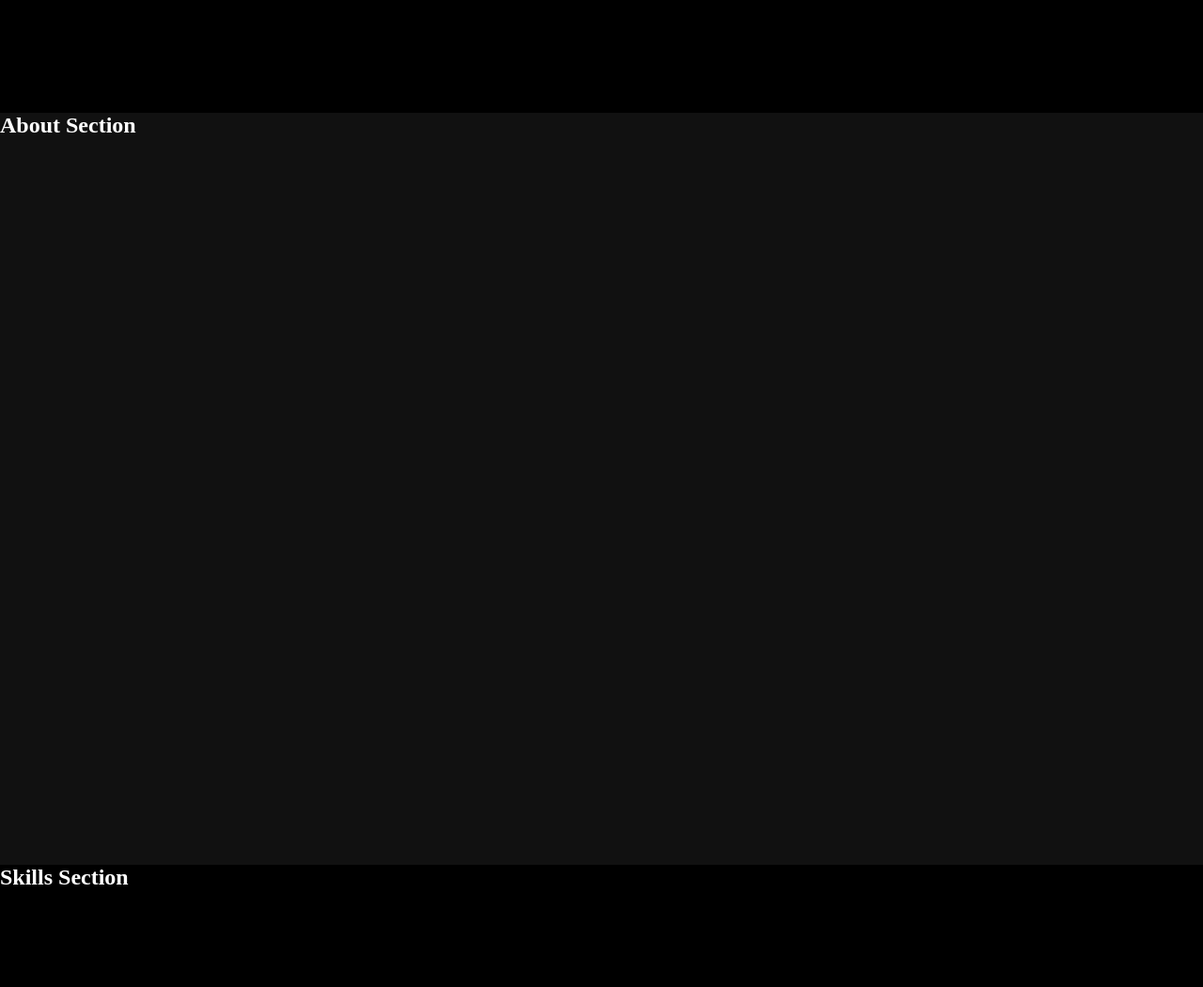
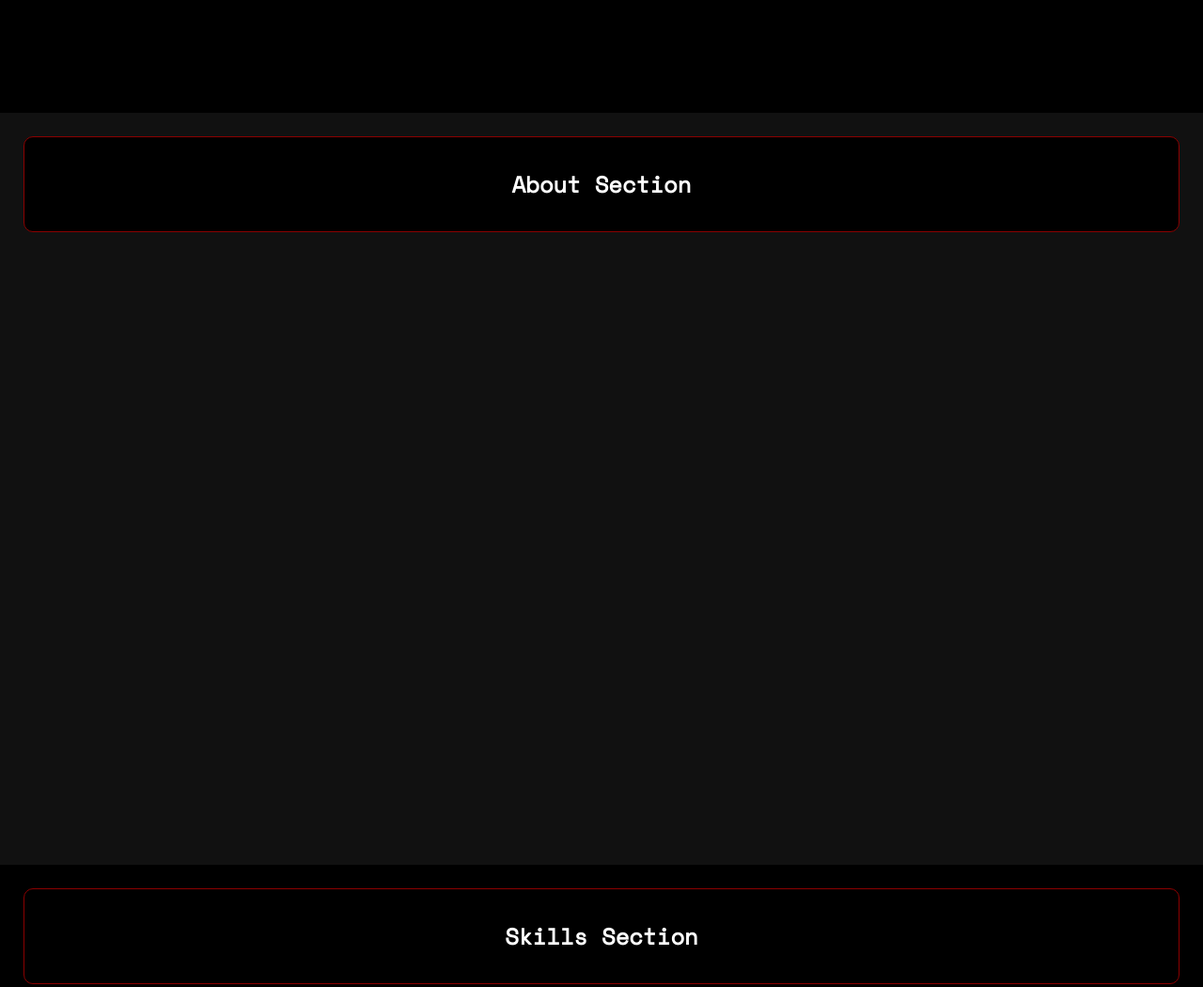
Before and after one commit to ORSS01/orss01.github.io, a plain HTML site: page index.html in a window 1280 px wide. Shown: the part 680-1730 px from the top of the page at 94% size. Drawn offline with Linux system fonts and the light colour scheme.

Commit message:
section headers

```diff
--- a/index.html
+++ b/index.html
@@ -25,22 +25,30 @@
     </section>
     <section id="about">
         <div id="aboutContainer">
-            <h1>About Section</h1>
+            <header class="sectionHeader">
+                <h1>About Section</h1>
+            </header>
         </div>
     </section>
     <section id="skills">
         <div id="skillsContainer">
-            <h1>Skills Section</h1>
+            <header class="sectionHeader">
+                <h1>Skills Section</h1>
+            </header>
         </div>
     </section>
     <section id="projects">
         <div id="projectsContainer">
-            <h1>Projects Section</h1>
+            <header class="sectionHeader">
+                <h1>Projects Section</h1>
+            </header>
         </div>
     </section>
     <section id="contactMe">
         <div id="contactMeContainer">
-            <h1>Contact Me Section</h1>
+            <header class="sectionHeader">
+                <h1>Contact Me</h1>
+            </header>
         </div>
     </section>
     <script src="/scripts/scripts.js"></script>
--- a/styles/styles.css
+++ b/styles/styles.css
@@ -16,11 +16,35 @@ body {
 section {
     height: 100vh;
     color: white;
+    overflow: hidden;
+}
+
+header {
+    font-family: 'SpaceMono', monospace;
+    height: 100px;
+    border: 1px solid darkred;
+    border-radius: 10px;
+    margin: 25px;
+}
+
+header:nth-child(odd){
+    background-color: black;
+}
+
+header:nth-child(even){
+    background-color: wheat;
+}
+
+header.sectionHeader {
+    display: flex;
+    justify-content: center;
+    align-items: center;
 }
 
 section:nth-child(even) {
     background-color: #111111;
 }
+
 section:nth-child(odd) {
     background-color: black;
 }
```
